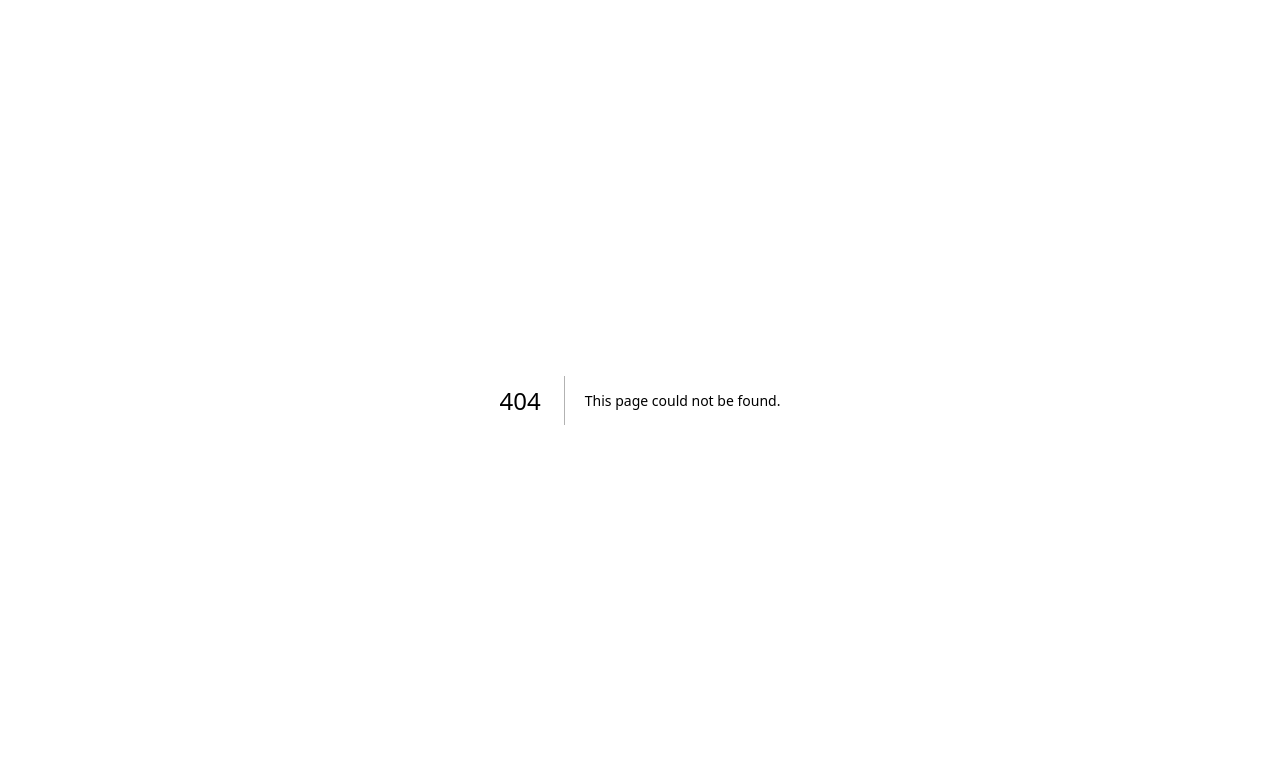
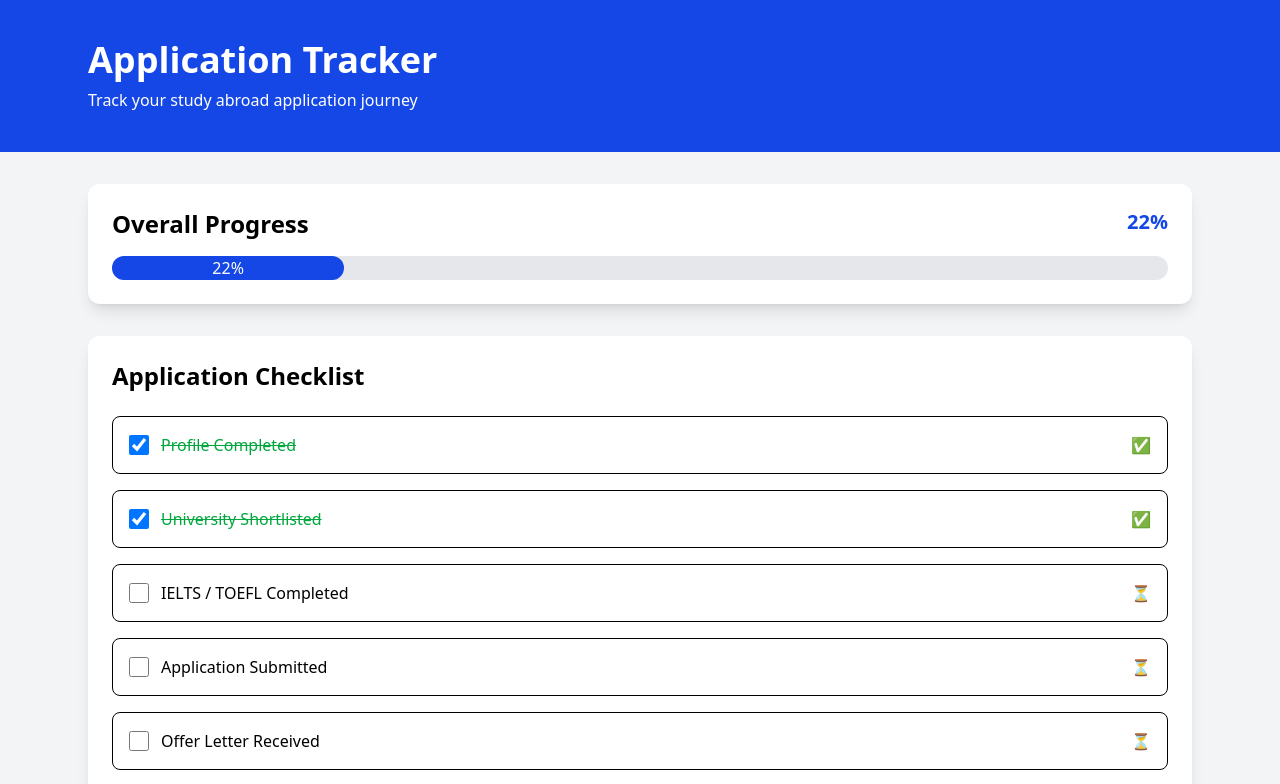
Before and after one commit to Fayaz-Personal/Office, a Next.js app in the folder study-abroad-platform/: page /tracker in a window 1280 px wide. Before the commit this address had no page. Shown: the top 784 px of the page. Built offline with nearby package versions, Linux system fonts and the light colour scheme.

Commit message:
Add Application Tracker page and update home page navigation

```diff
--- a/study-abroad-platform/app/page.js
+++ b/study-abroad-platform/app/page.js
@@ -16,6 +16,7 @@ export default function Home() {
             <a href="/loans" className="hover:text-gray-200">Loans</a>
             <a href="/chatbot" className="hover:text-gray-200">AI Assistant</a>
             <a href="/login" className="hover:text-gray-200">Login</a>
+            <a href="/tracker" className="hover:text-gray-200">Tracker</a>
             <a href="/profile" className="hover:text-gray-200">Profile</a>
           </div>
         </div>
--- /dev/null
+++ b/study-abroad-platform/app/tracker/page.js
@@ -0,0 +1,169 @@
+"use client";
+
+import { useState } from "react";
+
+export default function TrackerPage() {
+    const [steps, setSteps] = useState([
+        {
+            id: 1,
+            title: "Profile Completed",
+            completed: true,
+        },
+        {
+            id: 2,
+            title: "University Shortlisted",
+            completed: true,
+        },
+        {
+            id: 3,
+            title: "IELTS / TOEFL Completed",
+            completed: false,
+        },
+        {
+            id: 4,
+            title: "Application Submitted",
+            completed: false,
+        },
+        {
+            id: 5,
+            title: "Offer Letter Received",
+            completed: false,
+        },
+        {
+            id: 6,
+            title: "Education Loan Approved",
+            completed: false,
+        },
+        {
+            id: 7,
+            title: "Visa Applied",
+            completed: false,
+        },
+        {
+            id: 8,
+            title: "Visa Approved",
+            completed: false,
+        },
+        {
+            id: 9,
+            title: "Flight Booked",
+            completed: false,
+        },
+    ]);
+
+    const toggleStep = (id) => {
+        setSteps(
+            steps.map((step) =>
+                step.id === id
+                    ? { ...step, completed: !step.completed }
+                    : step
+            )
+        );
+    };
+
+    const completedSteps = steps.filter(
+        (step) => step.completed
+    ).length;
+
+    const progress = Math.round(
+        (completedSteps / steps.length) * 100
+    );
+
+    return (
+        <div className="min-h-screen bg-gray-100">
+
+            {/* Header */}
+            <div className="bg-blue-700 text-white py-10">
+                <div className="max-w-6xl mx-auto px-6">
+                    <h1 className="text-4xl font-bold">
+                        Application Tracker
+                    </h1>
+
+                    <p className="mt-2">
+                        Track your study abroad application journey
+                    </p>
+                </div>
+            </div>
+
+            {/* Progress Section */}
+            <div className="max-w-6xl mx-auto px-6 py-8">
+
+                <div className="bg-white rounded-xl shadow-lg p-6">
+
+                    <div className="flex justify-between mb-4">
+                        <h2 className="text-2xl font-bold">
+                            Overall Progress
+                        </h2>
+
+                        <span className="text-xl font-bold text-blue-700">
+                            {progress}%
+                        </span>
+                    </div>
+
+                    <div className="w-full bg-gray-200 rounded-full h-6">
+                        <div
+                            className="bg-blue-700 h-6 rounded-full text-white text-center"
+                            style={{ width: `${progress}%` }}
+                        >
+                            {progress}%
+                        </div>
+                    </div>
+
+                </div>
+
+            </div>
+
+            {/* Tracker Steps */}
+            <div className="max-w-6xl mx-auto px-6 pb-10">
+
+                <div className="bg-white rounded-xl shadow-lg p-6">
+
+                    <h2 className="text-2xl font-bold mb-6">
+                        Application Checklist
+                    </h2>
+
+                    <div className="space-y-4">
+
+                        {steps.map((step) => (
+                            <div
+                                key={step.id}
+                                className="flex items-center justify-between border p-4 rounded-lg"
+                            >
+                                <div className="flex items-center gap-3">
+
+                                    <input
+                                        type="checkbox"
+                                        checked={step.completed}
+                                        onChange={() =>
+                                            toggleStep(step.id)
+                                        }
+                                        className="h-5 w-5"
+                                    />
+
+                                    <span
+                                        className={
+                                            step.completed
+                                                ? "line-through text-green-600 font-medium"
+                                                : "font-medium"
+                                        }
+                                    >
+                                        {step.title}
+                                    </span>
+
+                                </div>
+
+                                <span>
+                                    {step.completed ? "✅" : "⏳"}
+                                </span>
+                            </div>
+                        ))}
+
+                    </div>
+
+                </div>
+
+            </div>
+
+        </div>
+    );
+}
```
